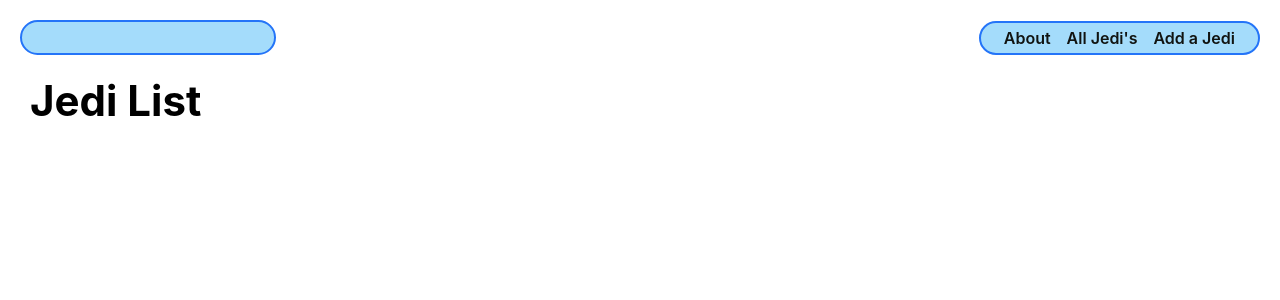
After one commit to walter0916/jedi-collector, a Django app: page /jedi/ in a window 1280 px wide. The commit adds this page. Shown: the top 300 px of the page. Run offline with Django 4.2, Linux system fonts and the light colour scheme; data that the repository does not hold is empty.

Commit message:
add an jedi index template, a view function and a url as well as add function to jedi model to get the displayed value from the tuple for mentor, planet and jedi type

```diff
--- /dev/null
+++ b/main_app/static/css/jedis/jedi-index.css
@@ -0,0 +1,38 @@
+.card-container {
+  padding: 0 30px;
+  display: flex;
+  justify-content: center;
+  flex-wrap: wrap;
+}
+
+.card {
+  width: 275px;
+  margin: 10px;
+  border: var(--borders);
+  box-shadow: var(--card-box-shadow);
+}
+
+.card-content {
+  padding: 10px;
+  width: 100%;
+}
+
+.usr-img {
+  width: 100%;
+  border-radius: var(--card-border-radius);
+}
+
+.card > a {
+  text-decoration: none;
+  color: var(--text-color);
+}
+
+.card h2 {
+  margin: 10px 0;
+  font-size: var(--font-xl);
+}
+
+.card p {
+  margin: 5px 0;
+  font-size: var(--font-reg);
+}
--- a/main_app/templates/base.html
+++ b/main_app/templates/base.html
@@ -29,6 +29,7 @@
     <nav>
       <ul>
         <li><a href="about/">About</a></li>
+        <li><a href="{% url 'jedi-index' %}">All Jedi's</a></li>
         <li><a href="{% url 'jedi-create' %}">Add a Jedi</a></li>
       </ul>
     </nav>
--- /dev/null
+++ b/main_app/templates/jedis/index.html
@@ -0,0 +1,40 @@
+{% extends 'base.html' %}
+{% load static %}
+
+{% block head %}
+<link
+  rel="stylesheet"
+  type="text/css"
+  href="{% static 'css/jedis/jedi-index.css' %}"
+/>
+{% endblock %}
+
+{% block content %}
+
+<section class="page-header">
+  <h1>Jedi List</h1>
+</section>
+
+<section class="card-container">
+  {% for jedi in jedis %}
+    <div class="card">
+      <div class="card-content">
+        <div class="card-img-container">
+          <img
+            src=""
+            alt=""
+          >
+        </div>
+        <h2 class="card-title">{{ jedi.name }}</h2>
+        {% if jedi.age > 0 %}
+          <p>A {{ jedi.age }} year old jedi living on {{ jedi.get_planet_display_value }}</p>
+        {% else %}
+          <p>A jedi younglin.</p>
+        {% endif %}
+        <p>Being trained by {{ jedi.get_mentor_display_value }} to become a jedi {{ jedi.get_jeditype_display_value }}</p>
+      </div>
+    </div>
+  {% endfor %}
+</section>
+
+{% endblock %}
--- a/main_app/urls.py
+++ b/main_app/urls.py
@@ -4,4 +4,5 @@ from . import views
 urlpatterns = [
   path('', views.home, name='home'),
   path('jedi/create', views.JediCreate.as_view(), name='jedi-create'),
+  path('jedi/', views.jedi_index, name='jedi-index')
 ]
--- a/main_app/views.py
+++ b/main_app/views.py
@@ -10,7 +10,7 @@ def home(request):
 class JediCreate(CreateView):
   model = Jedi
   fields = ['name', 'planet', 'age', 'lightsabercolor', 'jeditype', 'mentor']
-  success_url = ''
+  success_url = '/'
 
   def form_valid(self, form):
     jedi_type = form.cleaned_data['jeditype']
@@ -70,3 +70,7 @@ def get_jedi_stats(jedi_type):
       'stamina': 5,
       'charisma': 5
     }
+
+def jedi_index(request):
+  jedis = Jedi.objects.all()
+  return render(request, 'jedis/index.html', {'jedis': jedis})
```
Also changed, not shown: main_app/models.py (+9 -0 lines).
